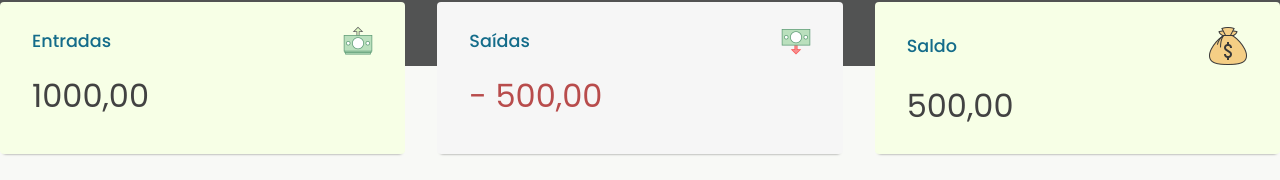
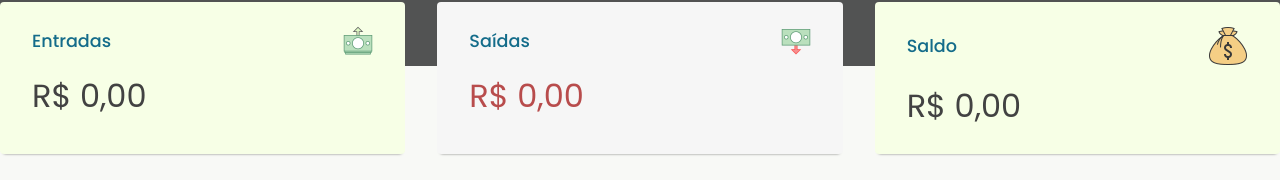
Before and after one commit to edsondevfortal/my-finance-adm, a React (Create React App) app: page / in a window 1280 px wide. Shown: the part 218-398 px from the top of the page. Built offline with nearby package versions, Linux system fonts and the light colour scheme; no server answers; what miragejs would draw is missing.

Commit message:
add function for calc total balance, deposit and widthdraw

```diff
--- a/src/components/Summary/index.tsx
+++ b/src/components/Summary/index.tsx
@@ -2,8 +2,36 @@ import { Container } from "./styles";
 import income from "../../assets/income-modal.png";
 import outcome from "../../assets/outcome-modal.png";
 import total from "../../assets/total.png";
+import { TransactionsContext } from "../../TransactionsContext";
+import { useContext } from "react";
 
 export function Summary() {
+  const { transactionData } = useContext(TransactionsContext);
+
+  // calc balance, deposit, widthdraw from and transactions
+
+  const {
+    totalDepositTransaction,
+    totalWithdrawTransaction,
+    balanceTransaction,
+  } = transactionData.reduce(
+    (acc, transaction) => {
+      if (transaction.type === "entrada") {
+        acc.totalDepositTransaction += transaction.amount;
+      } else {
+        acc.totalWithdrawTransaction += transaction.amount;
+      }
+      acc.balanceTransaction =
+        acc.totalDepositTransaction - acc.totalWithdrawTransaction;
+      return acc;
+    },
+    {
+      totalDepositTransaction: 0,
+      totalWithdrawTransaction: 0,
+      balanceTransaction: 0,
+    }
+  );
+
   return (
     <>
       <Container>
@@ -12,21 +40,36 @@ export function Summary() {
             <p>Entradas</p>
             <img src={income} alt="Entradas" />
           </header>
-          <strong>1000,00</strong>
+          <strong>
+            {new Intl.NumberFormat("pt-BR", {
+              style: "currency",
+              currency: "BRL",
+            }).format(totalDepositTransaction)}
+          </strong>
         </div>
         <div className="bg-outcome">
           <header>
             <p>Saídas</p>
             <img src={outcome} alt="Saídas" />
           </header>
-          <strong> - 500,00</strong>
+          <strong>
+            {new Intl.NumberFormat("pt-BR", {
+              style: "currency",
+              currency: "BRL",
+            }).format(totalWithdrawTransaction)}
+          </strong>
         </div>
         <div className="bg-balance">
           <header>
             <p>Saldo</p>
             <img src={total} alt="Total" />
           </header>
-          <strong>500,00</strong>
+          <strong>
+            {new Intl.NumberFormat("pt-BR", {
+              style: "currency",
+              currency: "BRL",
+            }).format(balanceTransaction)}
+          </strong>
         </div>
       </Container>
     </>
```
